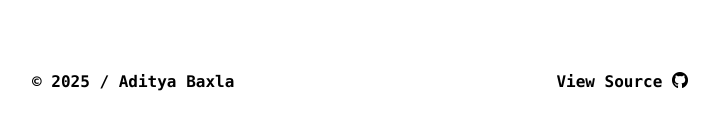
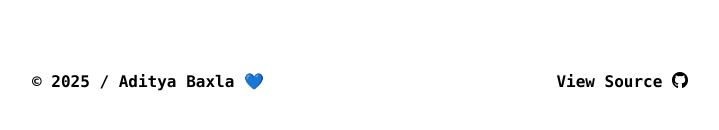
Before and after one commit to AdityaBaxla/portfolio, a Vue app: page / in a window 1280 px wide. Shown: the part 2159-2289 px from the top of the page, without its empty margins (280-999 px from the left). Built offline with nearby package versions, Linux system fonts and the light colour scheme.

Commit message:
fixed actions

```diff
--- a/src/components/FooterComponent.vue
+++ b/src/components/FooterComponent.vue
@@ -1,6 +1,6 @@
 <template>
   <footer class="flex flex-row justify-between items-center font-mono font-bold py-10">
-    <p>© 2025 / Aditya Baxla</p>
+    <p>© 2025 / Aditya Baxla 💙</p>
     <a href="https://github.com/AdityaBaxla/portfolio">
       View Source <i class="pi pi-github"> </i>
     </a>
```
